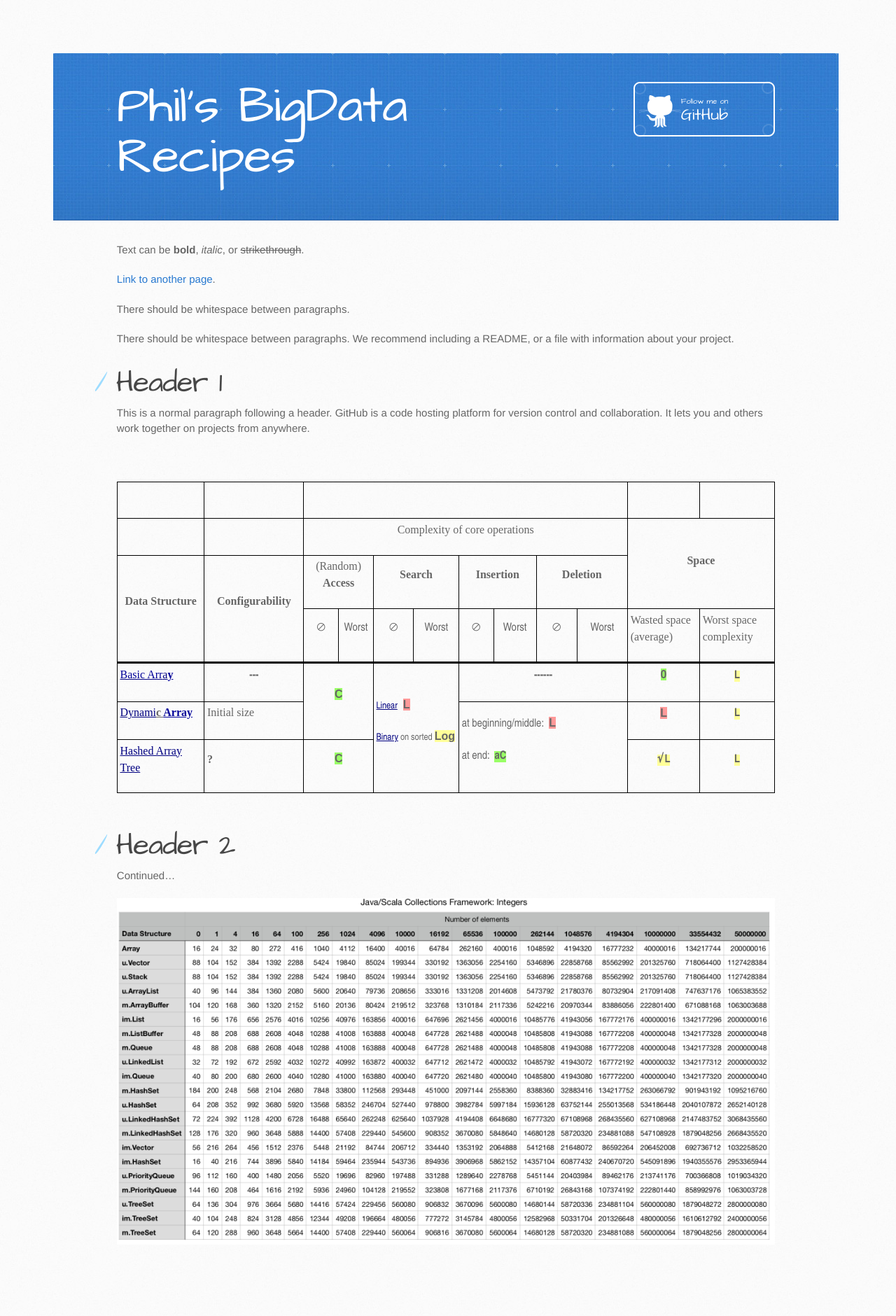
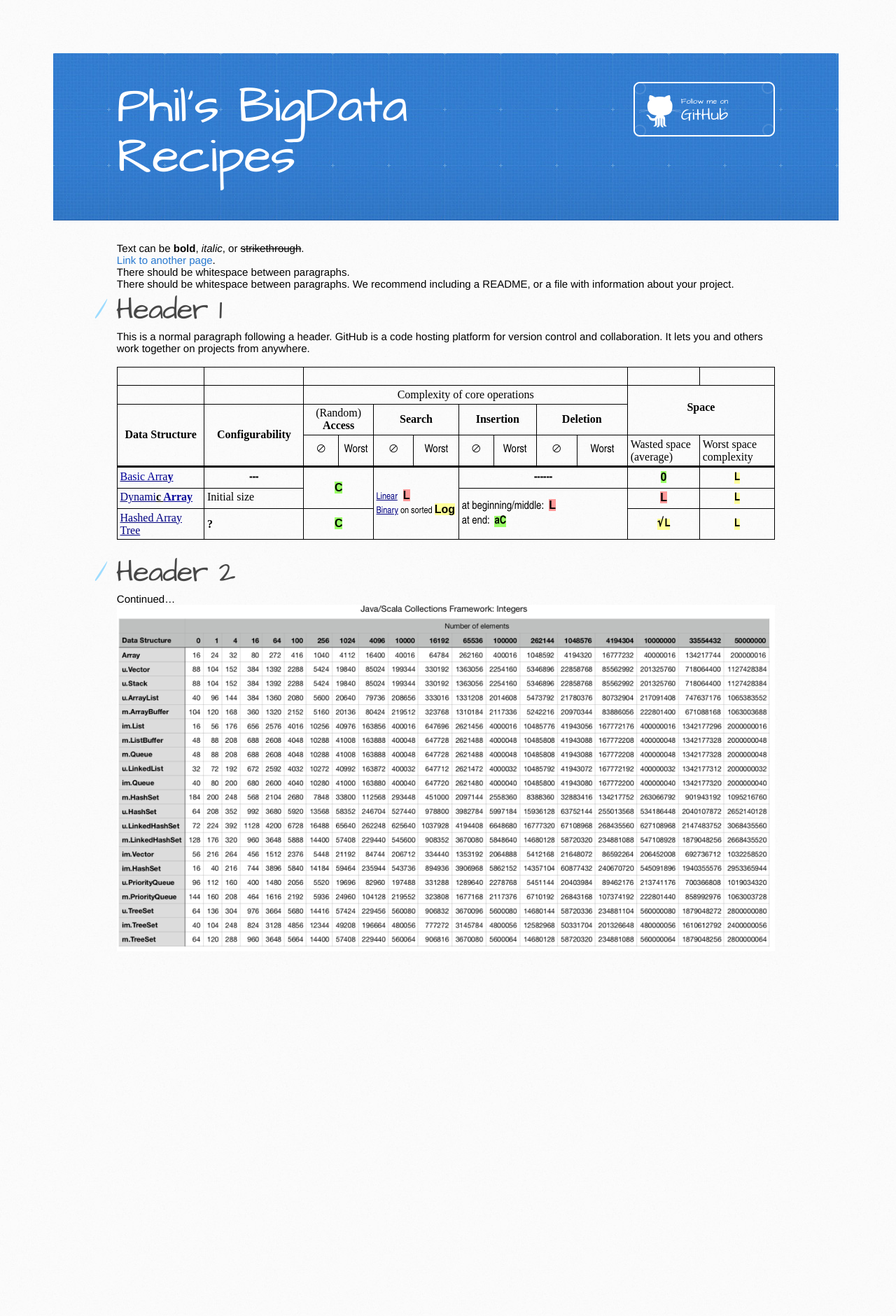
Before and after one commit to g1thubhub/g1thubhub.github.io, a Jekyll site: the page built from index2.md, in a window 1280 px wide. Shown: the whole page at 70% size. Built offline with Jekyll 4.4.1, drawn with Linux system fonts in a browser that asks for light colours; after the commit the page ends 1438 px from its top, so only the background shows below that.

Commit message:
Modify layout

```diff
--- a/_config.yml
+++ b/_config.yml
@@ -1,2 +1,3 @@
 name: Phil
 theme: jekyll-theme-architect
+comments: true
--- a/_layouts/default.html
+++ b/_layouts/default.html
@@ -21,7 +21,7 @@
           <h1>Phil's BigData Recipes</h1>
         </a>
         {% if site.github.is_project_page %}
-          <a href="https://github.com/g1thubhub/bdrecipes" class="button"><small>View project on</small> GitHub</a>
+          <a href="https://github.com/g1thubhub/datastructurezoo" class="button"><small>View project on</small> GitHub</a>
         {% endif %}
         {% if site.github.is_user_page %}
           <a href="{{ site.github.owner_url }}" class="button"><small>Follow me on</small> GitHub</a>
--- a/_sass/jekyll-theme-architect.scss
+++ b/_sass/jekyll-theme-architect.scss
@@ -7,8 +7,7 @@ body {
   font-family: 'Helvetica Neue', Helvetica, Arial, serif;
   font-size: 15px;
   font-weight: 400;
-  line-height: 1.5;
-  color: #666;
+  color: #000;
   background: #fafafa url(../images/body-bg.jpg) 0 0 repeat;
 }
 
@@ -281,7 +280,7 @@ h6:before {
 }
 
 p {
-  margin-bottom: 20px;
+  margin-bottom: 0px;
 }
 
 a {
```
